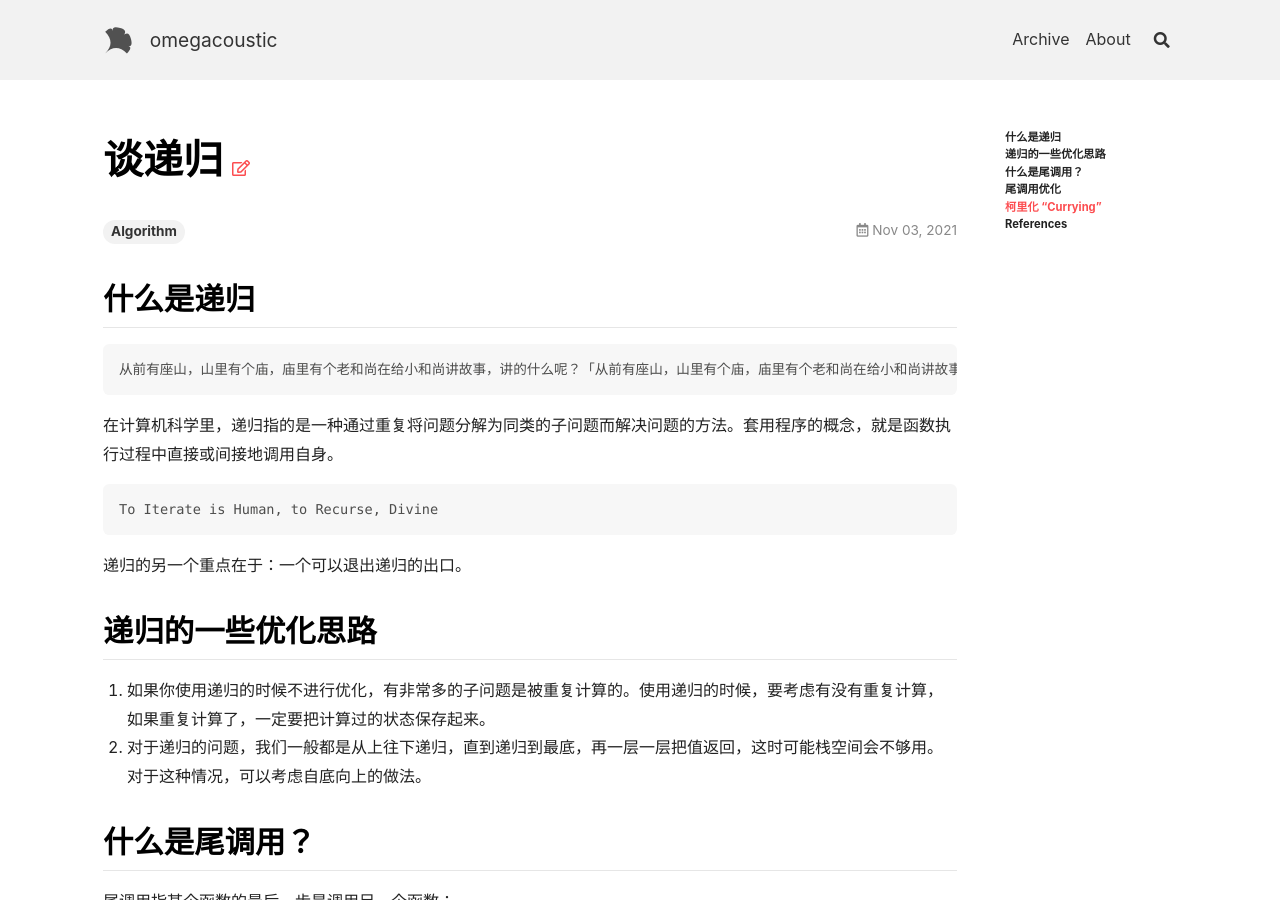
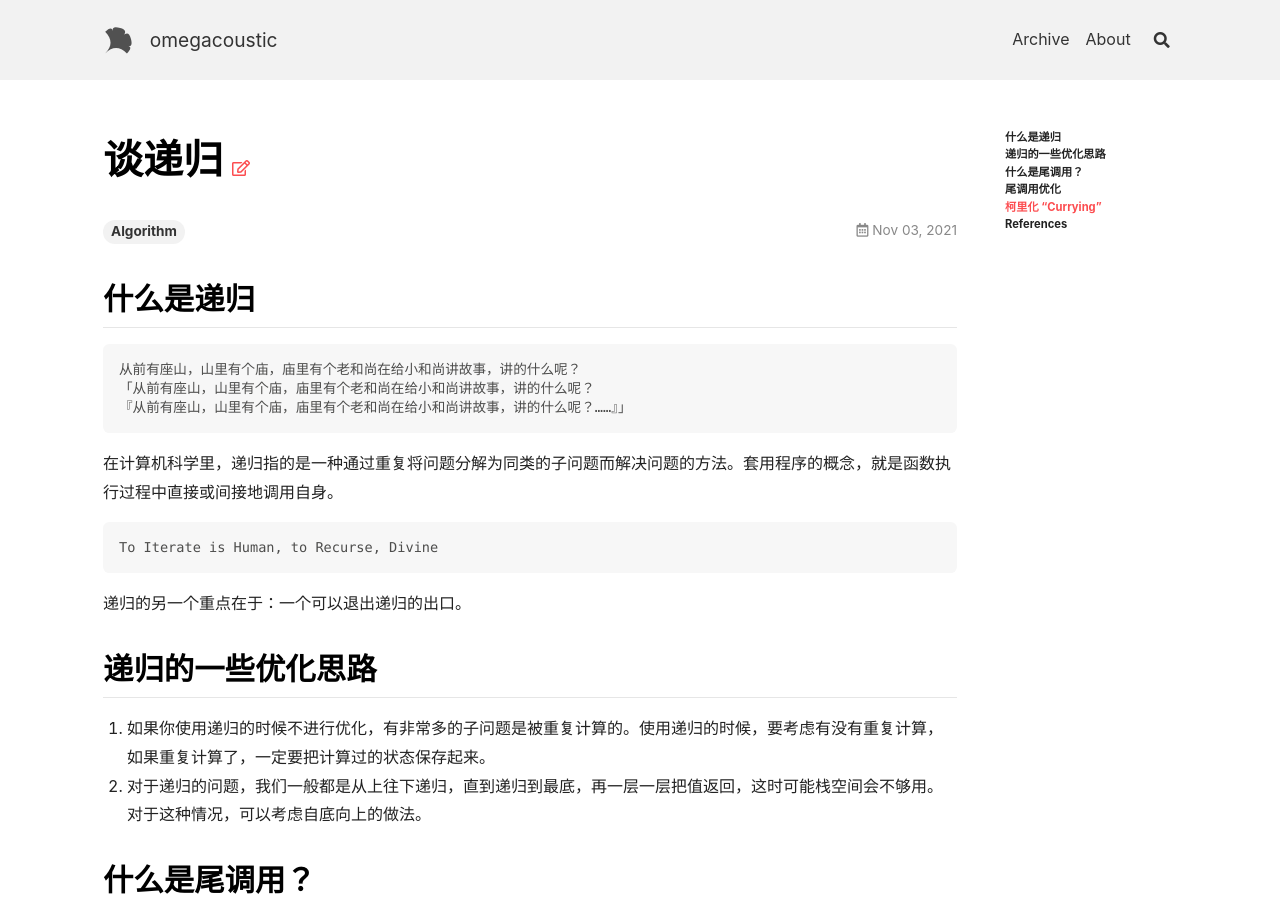
Before and after one commit to oskak/oskak.github.io, a Jekyll site: the page built from _posts/2021-11-03-talk-recursion.md, in a window 1280 px wide and 900 px high. Built offline with Jekyll 4.4.1, drawn with Linux system fonts in a browser that asks for light colours; nearby versions of some CDN libraries.

Commit message:
add image

````diff
--- a/_posts/2021-11-03-talk-recursion.md
+++ b/_posts/2021-11-03-talk-recursion.md
@@ -5,7 +5,9 @@ tags: [Algorithm]
 
 ## 什么是递归
 ```
-从前有座山，山里有个庙，庙里有个老和尚在给小和尚讲故事，讲的什么呢？「从前有座山，山里有个庙，庙里有个老和尚在给小和尚讲故事，讲的什么呢？『从前有座山，山里有个庙，庙里有个老和尚在给小和尚讲故事，讲的什么呢？……』」
+从前有座山，山里有个庙，庙里有个老和尚在给小和尚讲故事，讲的什么呢？
+「从前有座山，山里有个庙，庙里有个老和尚在给小和尚讲故事，讲的什么呢？
+『从前有座山，山里有个庙，庙里有个老和尚在给小和尚讲故事，讲的什么呢？……』」
 ```
 
 在计算机科学里，递归指的是一种通过重复将问题分解为同类的子问题而解决问题的方法。套用程序的概念，就是函数执行过程中直接或间接地调用自身。
@@ -55,6 +57,8 @@ function f(x) {
 ## 尾调用优化
 函数调用会在内存形成一个"调用记录"，又称"调用帧"（call frame），保存调用位置和内部变量等信息。如果在函数A的内部调用函数B，那么在A的调用记录上方，会形成一个B的调用记录。等到B运行结束，将结果返回到A，B的调用记录才会消失。如果函数B内部还调用函数C，那就还有一个C的调用记录，以此类推。所有的调用记录，就形成一个"调用栈"（call stack）。
 
+<img src="{{ site.baseurl }}/assets/images/call_stack.png" style="border:1px solid black;">
+
 尾调用由于是函数的最后一步操作，所以不需要保留外层函数的调用记录，因为调用位置、内部变量等信息都不会再用到了，只要直接用内层函数的调用记录，取代外层函数的调用记录就可以了。
 
 这就叫做"尾调用优化"（Tail call optimization），即只保留内层函数的调用记录。如果所有函数都是尾调用，那么完全可以做到每次执行时，调用记录只有一项，这将大大节省内存。
````
Also changed, not shown: assets/images/call_stack.png (added).
